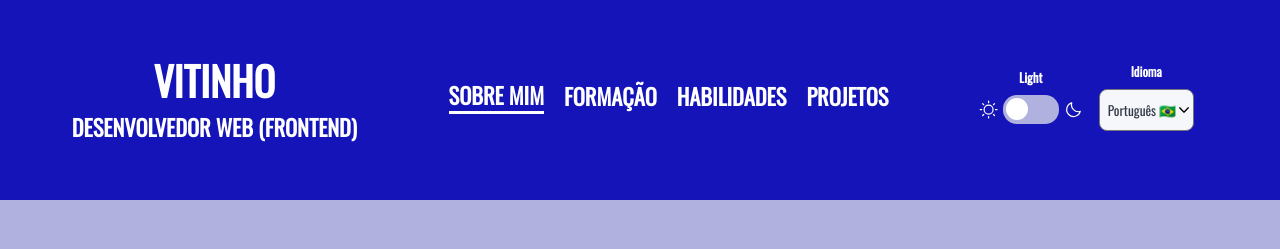
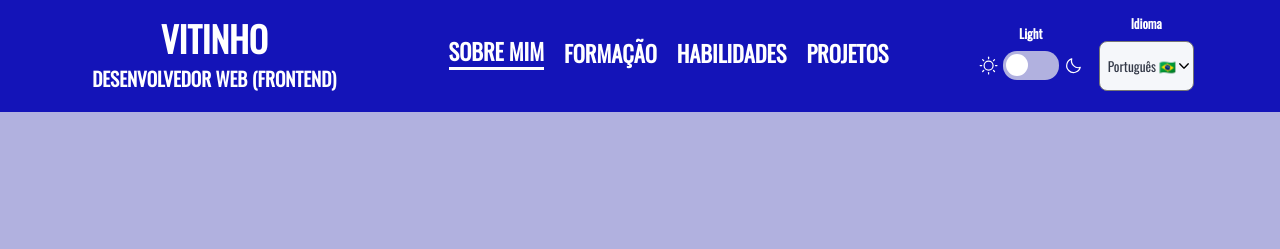
Before and after one commit to VitinhoSouza/my-portfolio, a React (Create React App) app: page / in a window 1280 px wide. Shown: the top 249 px of the page. Built offline with nearby package versions, Linux system fonts and the light colour scheme; no server answers.

Commit message:
feat: improving Header styles

```diff
--- a/src/components/Header/styles.ts
+++ b/src/components/Header/styles.ts
@@ -6,7 +6,7 @@ const iconArrowBottom = `url(${IconArrow})`;
 
 export const Container = styled.header`
     width: 100vw;
-    min-height: 25%;
+    height: 7rem;
     padding: 0.5rem 0 1rem 0;
 
     display: flex;
@@ -44,7 +44,7 @@ export const Container = styled.header`
     @media(max-width:675px){
         flex-direction: column;
         gap: 1rem;
-        min-height: 35%;
+        min-height: 16rem;
     }
 `
 
@@ -52,10 +52,10 @@ export const PersonalData = styled.div`
     width: 18rem;
 
     .title{
-        font-size: 2.5rem;
+        font-size: 2.2rem;
     }
 
-    font-size: 1.4rem;
+    font-size: 1.2rem;
 
     display: flex;
     flex-direction: column;
@@ -83,7 +83,6 @@ export const Menu = styled.nav`
         :hover{
             transition: 0.2s filter linear;
             filter: brightness(0.75);
-            /* margin-bottom: 0.5rem; */
             border-bottom: 0.1rem solid ${props => props.theme.colors.text_primary};
         }
     }
@@ -130,14 +129,14 @@ export const SelectLanguage = styled.select`
     background-color: rgb(245, 247, 250);
     background-image: ${iconArrowBottom};
     background-repeat: no-repeat;
-    background-size: 10px;
+    background-size: 0.625rem;
     background-position-x: 95%;
     background-position-y: center;
     color: rgb(51, 57, 71);
     font-family: Oswald;
-    border-radius: 8px;
-    padding: 8px 16px 8px 8px;
-    line-height: 24px;
+    border-radius: 0.5rem;
+    padding: 0.5rem 1rem 0.5rem 0.5rem;
+    line-height: 2rem;
     appearance: none;
 
     &:hover{
@@ -152,7 +151,7 @@ export const ThemeAndLanguageContainer = styled.div`
     padding: 0.5rem 1rem 0.5rem 0;
 
     @media(max-width:970px){
-        flex-direction: column;
+     gap: 0.5rem;
     }
 
     @media(max-width:675px){
```
